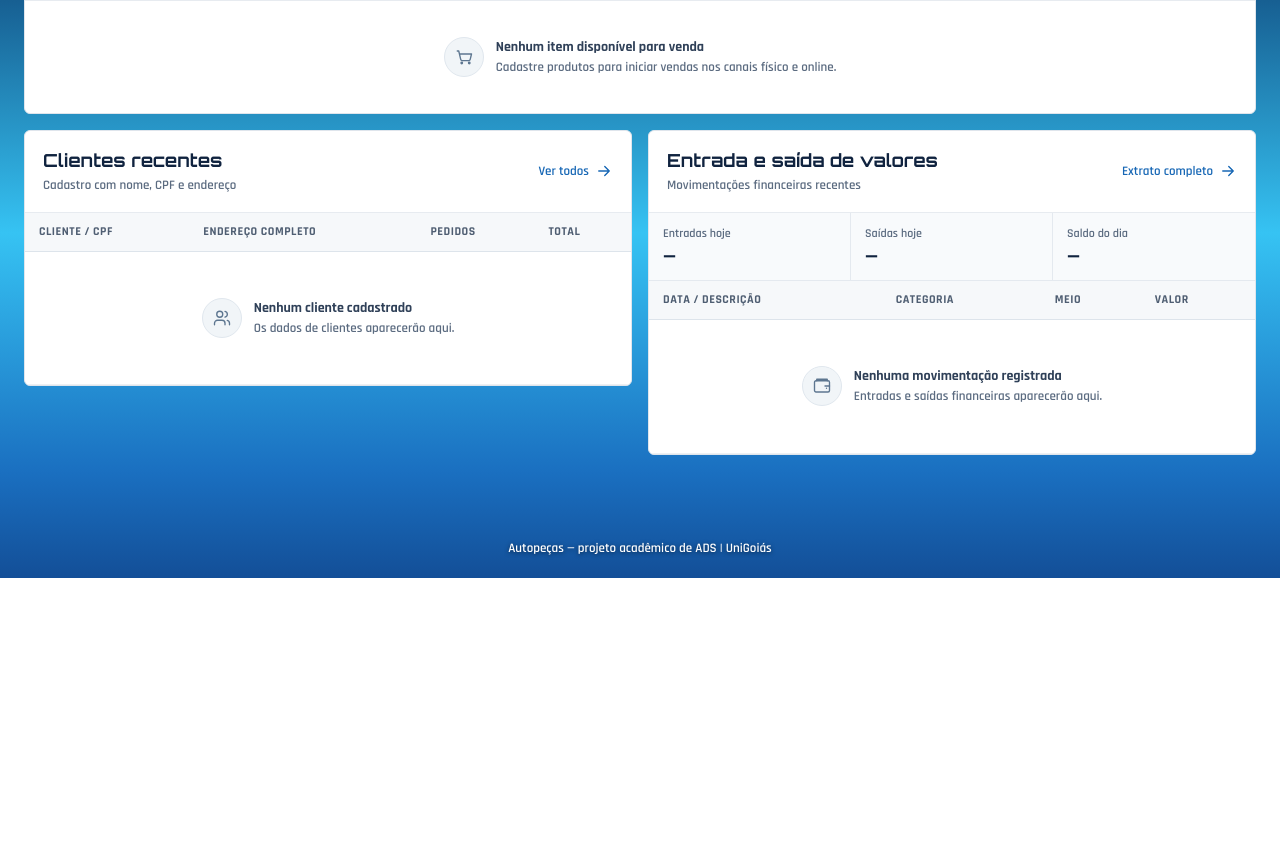
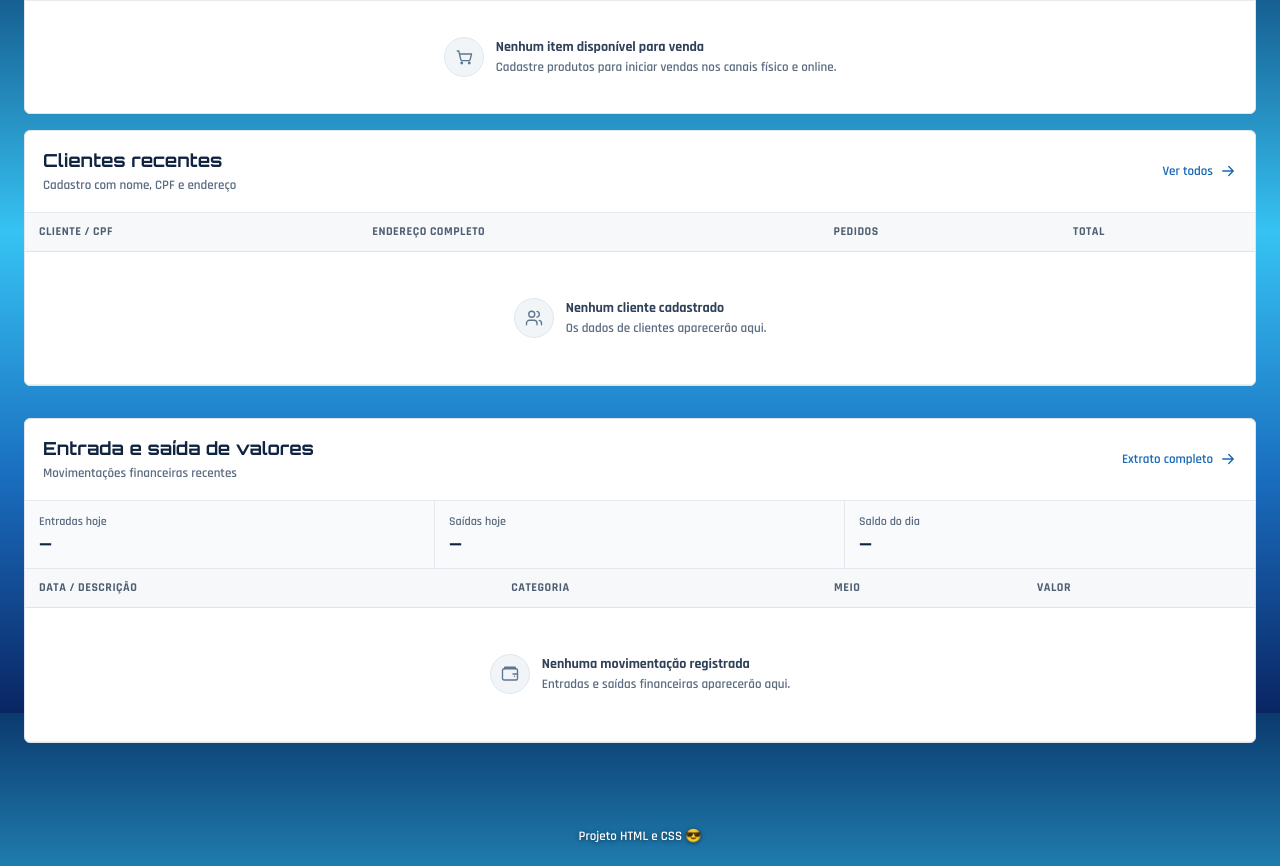
Before and after one commit to giordannaevangelista501-commits/meu-primeiro-site, a plain HTML site: page index.html in a window 1280 px wide. Shown: the part 887-1753 px from the top of the page. Before the commit the page ends 1465 px from the top, so only its background shows below. Drawn offline with Linux system fonts and the light colour scheme.

Commit message:
Empilha painéis de clientes e muda texto no rodapé

```diff
--- a/css/style.css
+++ b/css/style.css
@@ -669,3 +669,7 @@ footer {
   letter-spacing: 3px;
   background: linear-gradient(90deg, #ffffff, #36c3f3 70%, transparent) top left / 100% 2px no-repeat;
 }
+/* Clientes e Financeiro um embaixo do outro (uma coluna só). */
+.grade-dupla {
+  grid-template-columns: 1fr;
+}
--- a/index.html
+++ b/index.html
@@ -278,7 +278,7 @@
 
   <!-- Agrupa as informações do rodapé. -->
   <footer>
-    <p>Autopeças — projeto acadêmico de ADS | UniGoiás</p>
+    <p>Projeto HTML e CSS 😎</p>
   </footer>
 </body>
 </html>
```
Also changed, not shown: contato.html (+1 -1 lines).
